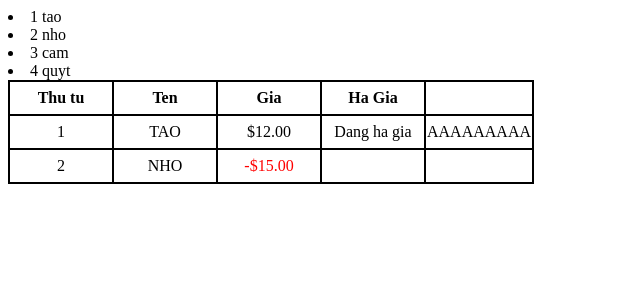
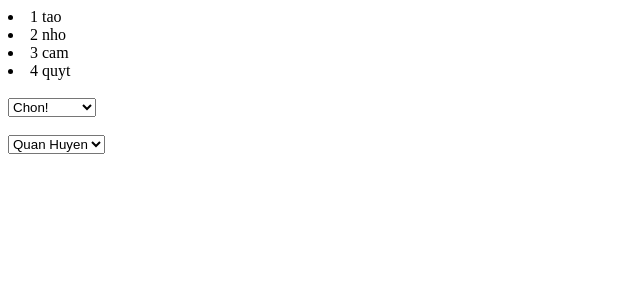
Before and after one commit to TheNam97/Angular_intern, an Angular app: page / in a window 1280 px wide. Shown: the top 300 px of the page, without its empty margins (0-640 px from the left). Built offline with nearby package versions, Linux system fonts and the light colour scheme.

Commit message:
cascade_comboBox

```diff
--- a/src/app/home/home.component.html
+++ b/src/app/home/home.component.html
@@ -2,7 +2,7 @@
     <div *ngFor="let trai of traiCay; let i = index">
         <li>{{i+1}} {{trai}}</li>
     </div>
-    <table class="table">
+    <!-- <table class="table">
         <tr>
             <th>Thu tu</th>
             <th>Ten</th>
@@ -22,5 +22,13 @@
                 <span >{{trai.hagia | onsale | uppercase}}</span>
             </td>
         </tr>
-    </table>
+    </table> -->
+    <br>
+    <select name="cars" id="cars" (change)="changeCity($event)">
+        <option *ngFor="let city of cities" value="{{city.city}}">{{city.city}}</option>
+    </select>
+    <br> <br>
+    <select id="district">
+        <option *ngFor="let d of districts" value="{{d}}">{{d}}</option>
+    </select>
 </div>
--- a/src/app/home/home.component.ts
+++ b/src/app/home/home.component.ts
@@ -14,6 +14,19 @@ export class HomeComponent {
   {ten:'nho', gia:-15, hagia:false}
 ]
 
+  public districts: string[] =['Quan Huyen']
+  public cities = [
+    {city:'Chon!', district:[
+      'Quan Huyen'
+    ]},
+    {city:'An Giang', district:[
+      'a','b','c','d'
+    ]},
+    {city:'Dong Thap', district:[
+      'aaaa','bbbb','cccc','dddd'
+    ]}
+  ]
+
   constructor(){}
 
   public ngOnInit():void{
@@ -23,4 +36,15 @@ export class HomeComponent {
   public resetName(): void {
     this.name=''
   }
+  public changeCity(event:any) {
+    const city = event.target.value   // lay du lieu truyen vao, phai co value=""
+
+    // const search=this.cities.filter(data=> data.city === city ) // tra ve 1 array
+    // if(search && search.length>0){
+    //   this.districts = search[0].district
+    // }
+
+    this.districts=this.cities.find(data => data.city === city)?.district || [] // keitu toan tu 3 ngoi
+
+  }
 }
```
